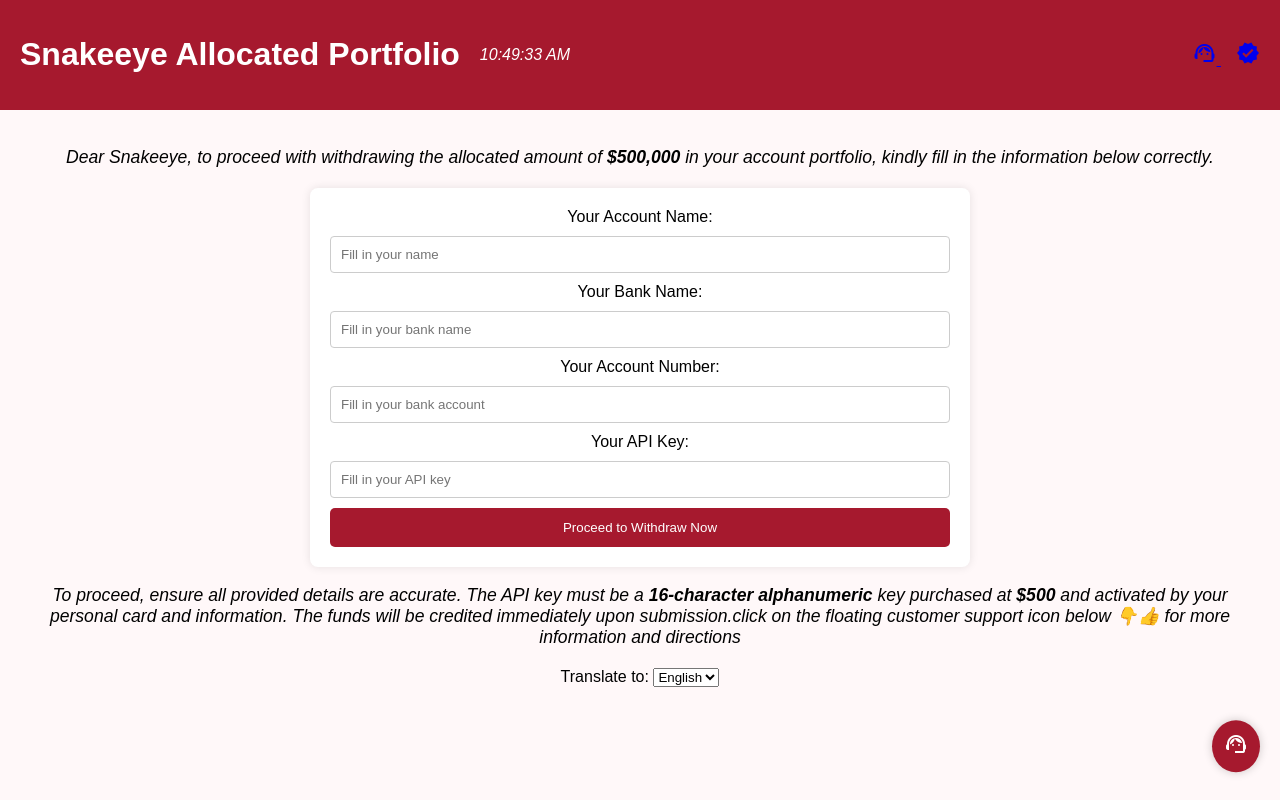
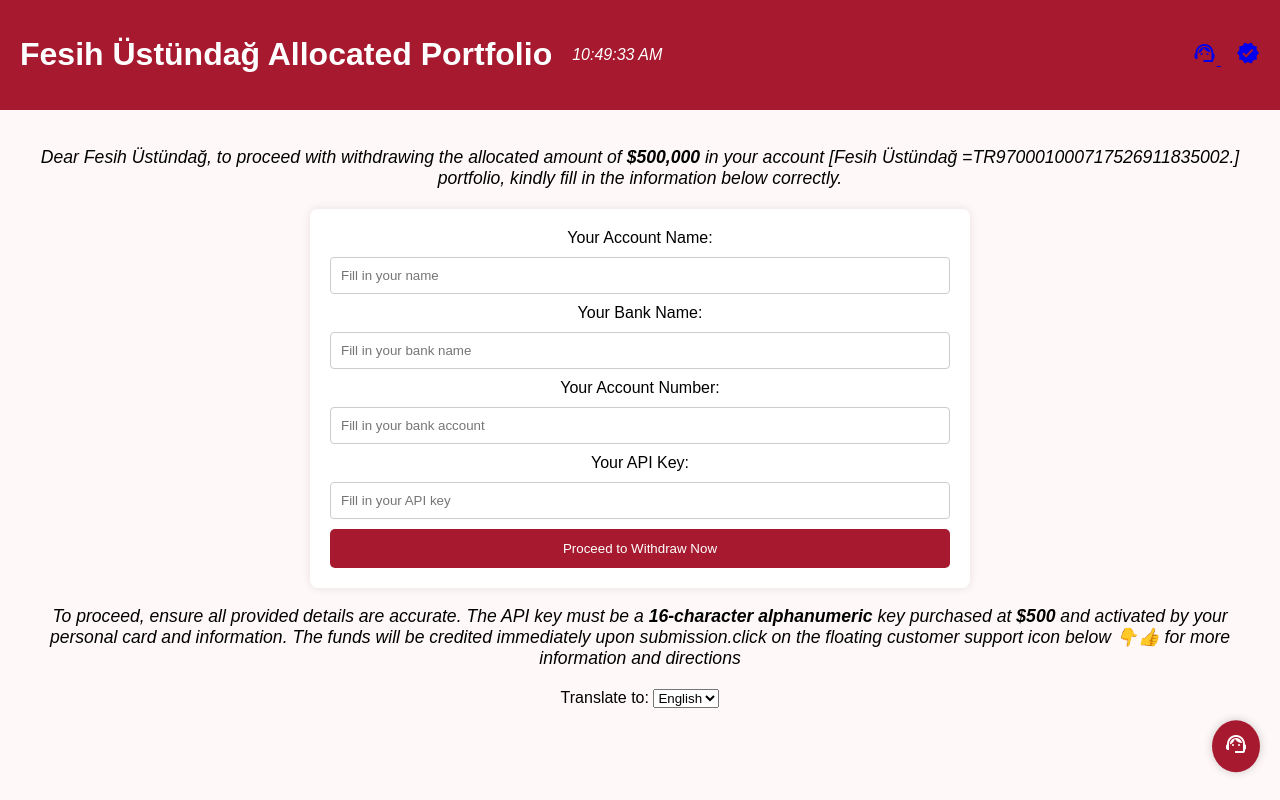
Before and after one commit to chasebank01/Fesih-Ustundag-Hannah-Garden-shared-portfolio-acc, a plain HTML site: page index2.html in a window 1280 px wide. Drawn offline with Linux system fonts and the light colour scheme.

Commit message:
Update index2.html

```diff
--- a/index2.html
+++ b/index2.html
@@ -141,7 +141,7 @@
 <body>
     <header>
         <div class="header-left">
-            <h1 id="bank-name"> Snakeeye Allocated Portfolio</h1>
+            <h1 id="bank-name"> Fesih Üstündağ Allocated Portfolio</h1>
             <span id="dynamic-time"></span>
         </div>
         <div class="header-right">
@@ -156,7 +156,9 @@
 
     <main>
         <section class="info">
-            <p id="withdraw-info"><i>Dear Snakeeye, to proceed with withdrawing the allocated amount of <b>$500,000</b> in your account portfolio, kindly fill in the information below correctly.</i></p>
+            <p id="withdraw-info"><i>Dear Fesih Üstündağ, to proceed with withdrawing the allocated amount of <b>$500,000</b> in your account [Fesih Üstündağ =TR970001000717526911835002.]
+
+                portfolio, kindly fill in the information below correctly.</i></p>
         </section>
 
         <section class="form-container">
```
